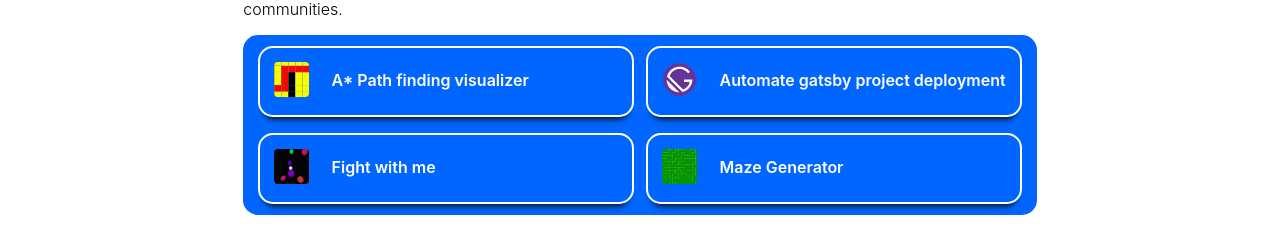
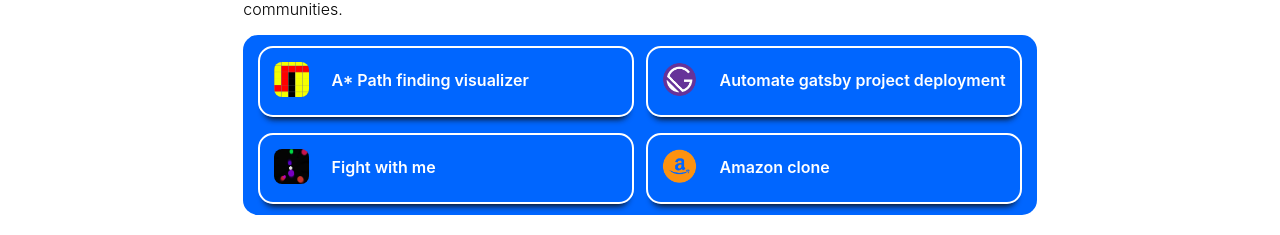
Before and after one commit to ryuk156/Portfolio, a Next.js app: page / in a window 1280 px wide. Shown: the part 257-492 px from the top of the page. Built offline with nearby package versions, Linux system fonts and the light colour scheme.

Commit message:
feat: new project

```diff
--- /dev/null
+++ b/data/projects/5-amazon-clone.mdx
@@ -0,0 +1,14 @@
+---
+posttype: "project"
+title: "Amazon clone"
+tags:
+  - ReactJS
+  - Firebase
+index: 3
+link: "https://github.com/ryuk156/Amazon-Clone-ReactJS"
+profile: "a-1.png"
+gif: "amazon.gif"
+---
+👉 <br />
+It is a fully functional E-Commerical Amazon clone including user register, user login, user authentication, shop cart management, order management etc.
+This clone uses Firebase realtime database to fetch and update products as it is added to the cart. All the part of the site are condsidered as a single componenet and it uses content API for state management
--- a/styles/card.css
+++ b/styles/card.css
@@ -41,5 +41,5 @@
 .card-img {
   width: 35px;
   height: 35px;
-  border-radius: 4px;
+  border-radius: 8px;
 }
```
Also changed, not shown: public/extra/4-maze-generator.txt (renamed from data/projects/4-maze-generator.mdx), public/images/a-1.png (added), 1 other file (tests, documents, lock files or other folders).
